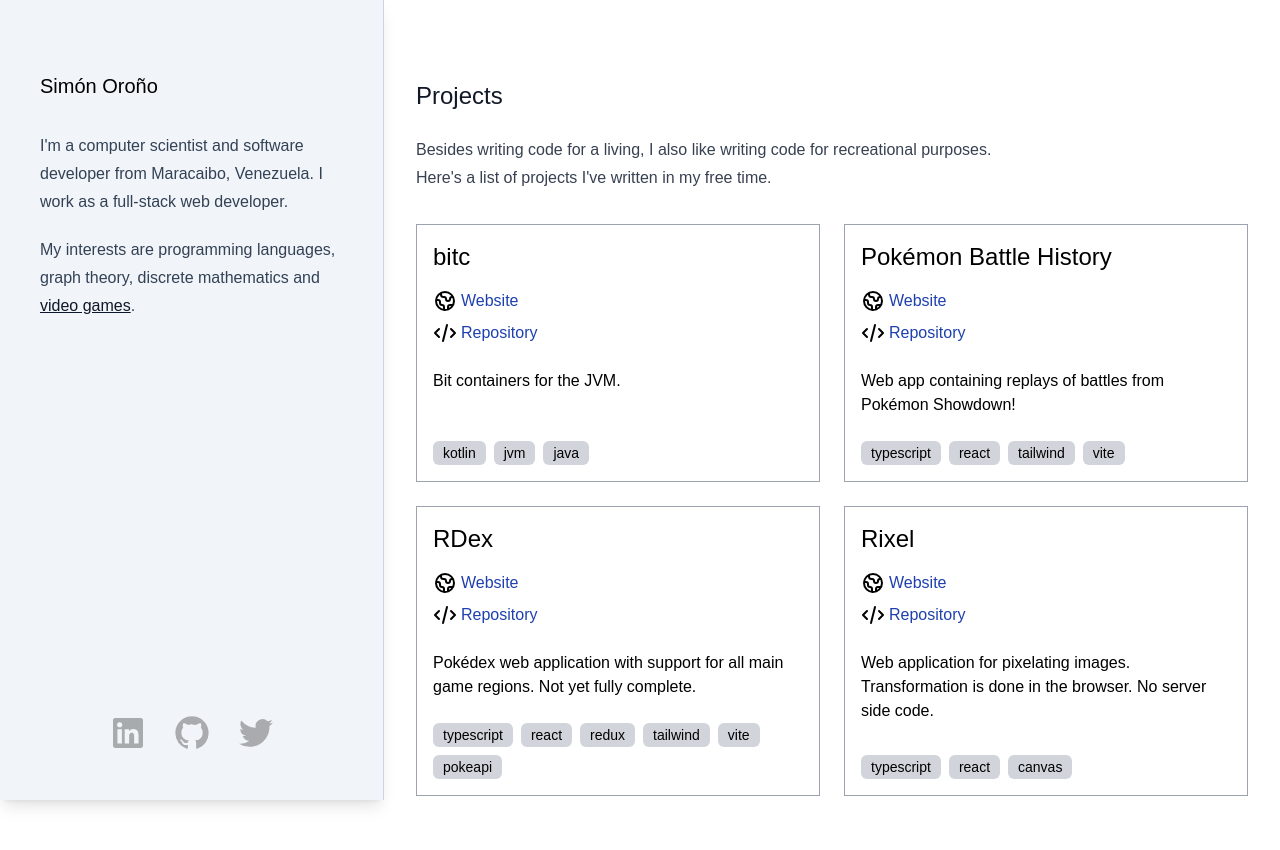
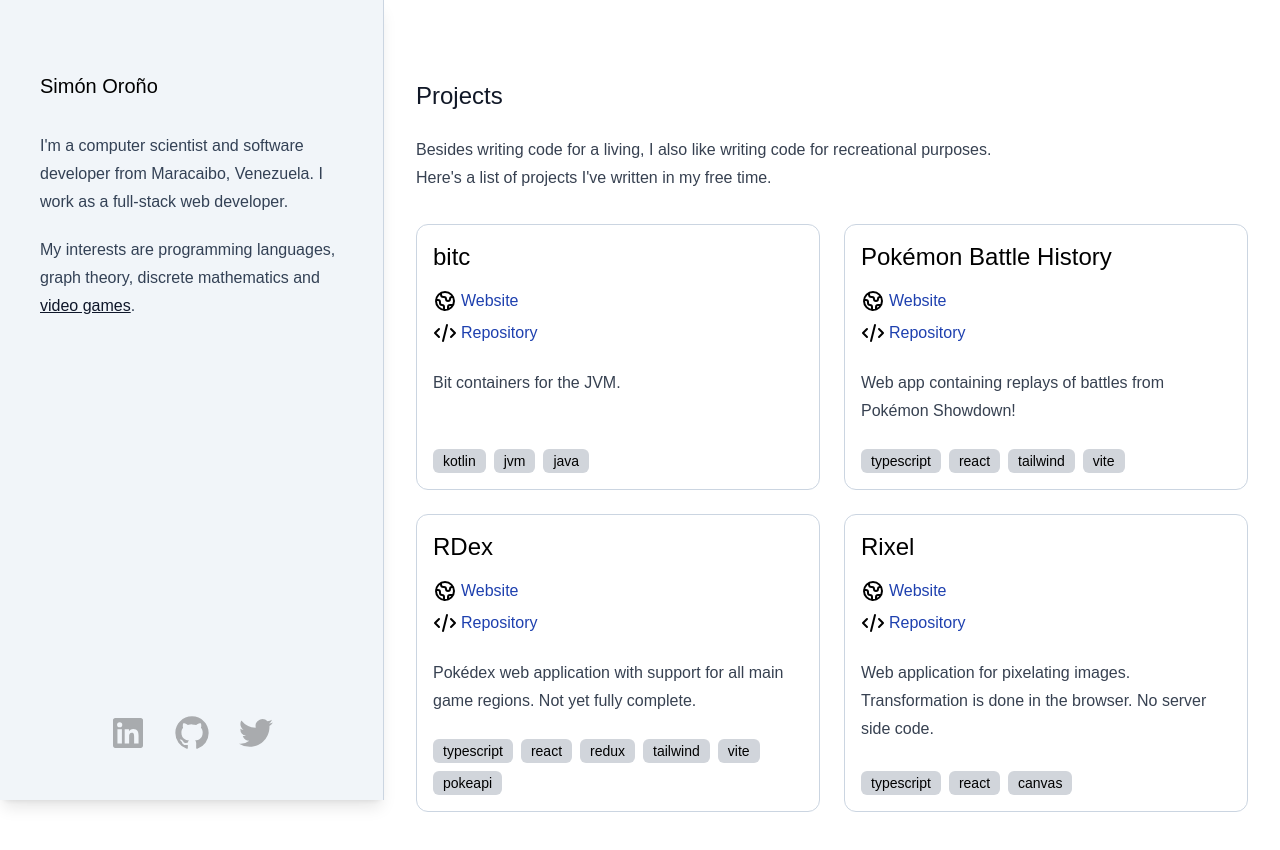
Before and after one commit to simonorono/simonorono-com-v1, a Next.js app: page / in a window 1280 px wide. Shown: the top 850 px of the page. Built offline with nearby package versions, Linux system fonts and the light colour scheme; what vanilla-lazyload would draw is missing.

Commit message:
Refresh project card component borders

```diff
--- a/components/project-card.tsx
+++ b/components/project-card.tsx
@@ -11,7 +11,7 @@ export default function ProjectCard({ project }: Props) {
   const { name, description, tags, url, vcs } = project
 
   return (
-    <div className="flex flex-col space-y-4 border border-gray-400 p-4">
+    <div className="flex flex-col space-y-4 rounded-xl border border-slate-300 p-4">
       <h3 className="text-2xl font-medium">{name}</h3>
 
       <div className="flex flex-col items-baseline space-y-4 sm:space-y-2">
@@ -30,7 +30,7 @@ export default function ProjectCard({ project }: Props) {
         </NewTabLink>
       </div>
 
-      <p className="flex-grow pt-2">{description}</p>
+      <p className="prose flex-grow pt-2">{description}</p>
 
       <div className="relative bottom-0 space-y-2">
         {tags.map(tag => (
```
